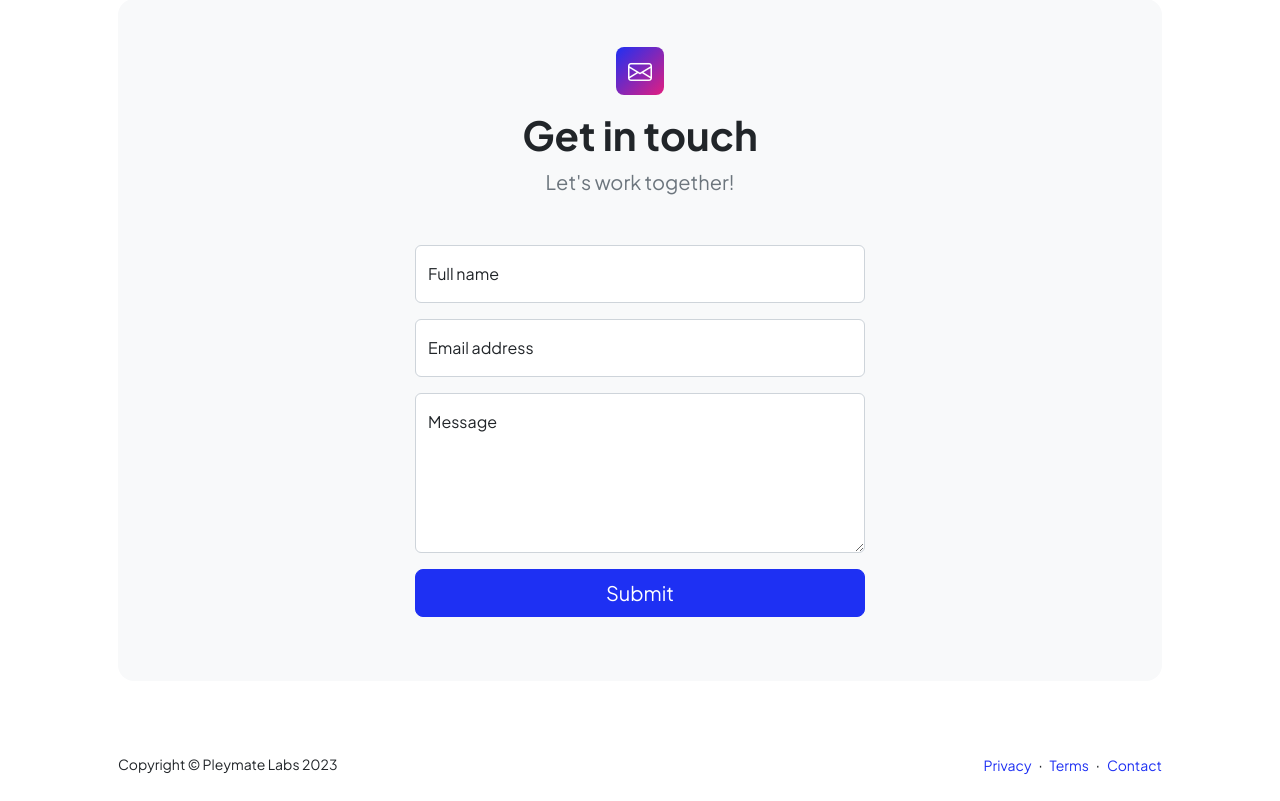
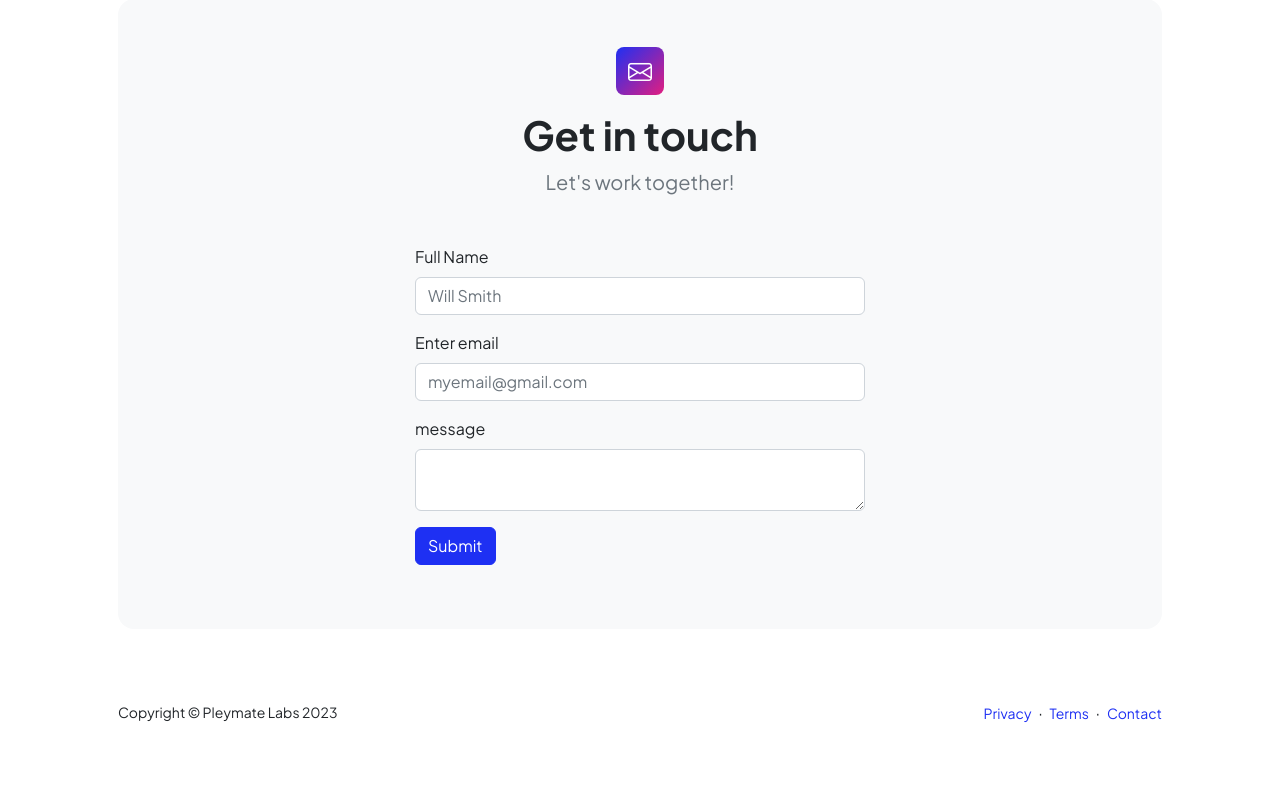
Before and after one commit to lowkechika/pleymate-website, a Flask app: page /connect in a window 1280 px wide. Shown: the part 222-1023 px from the top of the page. After the commit the page ends 944 px from the top, so only its background shows below. Run offline with Flask 3, Linux system fonts and the light colour scheme; some libraries are stand-ins or nearby versions.

Commit message:
I have updated the forms-now using FlaskForm

```diff
--- a/server.py
+++ b/server.py
@@ -1,18 +1,25 @@
 import datetime as dt
 from flask import Flask, request, redirect, url_for, render_template, flash
 from flask_wtf import FlaskForm
+from wtforms import StringField, EmailField, SubmitField
+from wtforms.validators import DataRequired, Length
 import secrets
+from flask_bootstrap import Bootstrap5
+from flask_ckeditor import CKEditor, CKEditorField
 
 secret_key = secrets.token_urlsafe(16)
 
 app = Flask(__name__)
 app.config['SECRET_KEY'] = secret_key
-
-print(secret_key)
+bootstrap = Bootstrap5(app)
+ckeditor = CKEditor(app)
 
 
-class Posts(FlaskForm):
-    pass
+class ContactForm(FlaskForm):
+    name = StringField(label='Full Name', validators=[DataRequired()], render_kw={'placeholder': 'Will Smith'})
+    email = EmailField(label='Enter email', validators=[DataRequired()], render_kw={'placeholder': 'myemail@gmail.com'})
+    message = CKEditorField('message')
+    submit = SubmitField(label='Submit')
 
 
 @app.route('/')
@@ -24,13 +31,14 @@ def home():
 
 @app.route('/connect', methods=['GET', 'POST'])
 def contact():
+    form = ContactForm()
     time = dt.datetime
     year = time.today().year
-    if request.method == 'POST':
-        print(request.form)
-        flash(message='Submitted Successfully')
-        return redirect(url_for('contact'))
-    return render_template('contact.html', year=year)
+    if form.validate_on_submit():
+        if request.method == 'POST':
+            flash(message='Submitted Successfully')
+            return redirect(url_for('contact'))
+    return render_template('contact.html', year=year, form=form)
 
 
 @app.route('/projects')
--- a/templates/contact.html
+++ b/templates/contact.html
@@ -1,4 +1,5 @@
 {% include 'header.html' %}
+{% from 'bootstrap/form.html' import render_form %}
             <!-- Page content-->
             <section class="py-5">
                 <div class="container px-5">
@@ -11,40 +12,9 @@
                         </div>
                         <div class="row gx-5 justify-content-center">
                             <div class="col-lg-8 col-xl-6">
-                                <!-- * * * * * * * * * * * * * * *-->
-                                <!-- * * SB Forms Contact Form * *-->
-                                <!-- * * * * * * * * * * * * * * *-->
-                                <!-- This form is pre-integrated with SB Forms.-->
-                                <!-- To make this form functional, sign up at-->
-                                <!-- https://startbootstrap.com/solution/contact-forms-->
-                                <!-- to get an API token!-->
-                                <form id="contactForm" data-sb-form-api-token="API_TOKEN" method="post" action="{{url_for('contact')}}">
-                                    <!-- Name input-->
-                                    <div class="form-floating mb-3">
-                                        <input class="form-control" id="name" name="name" type="text" placeholder="Enter your name..." required>
-                                        <label for="name">Full name</label>
-                                        <div class="invalid-feedback" data-sb-feedback="name:required">A name is required.</div>
-                                    </div>
-                                    <!-- Email address input-->
-                                    <div class="form-floating mb-3">
-                                        <input class="form-control" id="email" type="email" name="email" placeholder="name@example.com" required>
-                                        <label for="email">Email address</label>
-                                        <div class="invalid-feedback" data-sb-feedback="email:required">An email is required.</div>
-                                        <div class="invalid-feedback" data-sb-feedback="email:email">Email is not valid.</div>
-                                    </div>
-                                    <!-- Message input-->
-                                    <div class="form-floating mb-3">
-                                        <textarea required class="form-control" id="message" name="message " placeholder="Enter your message here..." style="height: 10rem" spellcheck="true"></textarea>
-                                        <label for="message">Message</label>
-                                        <div class="invalid-feedback" data-sb-feedback="message:required">A message is required.</div>
-                                    </div>
-                                    <!-- Submit success message-->
-                                    <!-- Submit error message-->
-                                    <div class="d-none" id="submitErrorMessage"><div class="text-center text-danger mb-3">Error sending message!</div></div>
-                                    <!-- Submit Button-->
-                                    <div class="d-grid"><button class="btn btn-primary btn-lg" id="submitButton" type="submit">Submit</button></div>
-                                    <!--Submission success message-->
-                                    <div>
+                                    {{ render_form(form) }}
+                                    {{ ckeditor.load() }}
+                                    {{ ckeditor.config(name='message') }}
                                         <div class="text-center mb-3">
                                                 {% with messages = get_flashed_messages(with_categories=true) %}
                                                   {% if messages %}
@@ -56,8 +26,6 @@
                                                   {% endif %}
                                                 {% endwith %}
                                         </div>
-                                    </div>
-                                </form>
                             </div>
                         </div>
                     </div>
```
